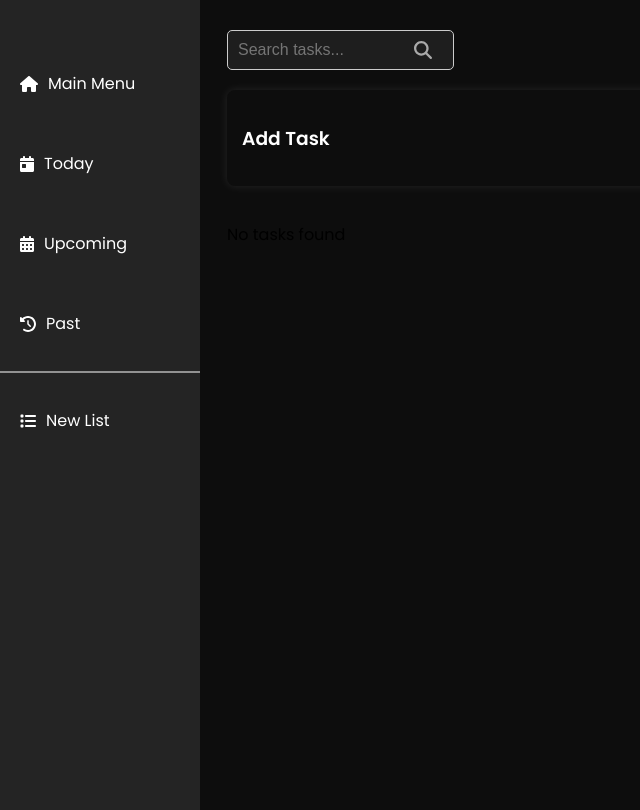
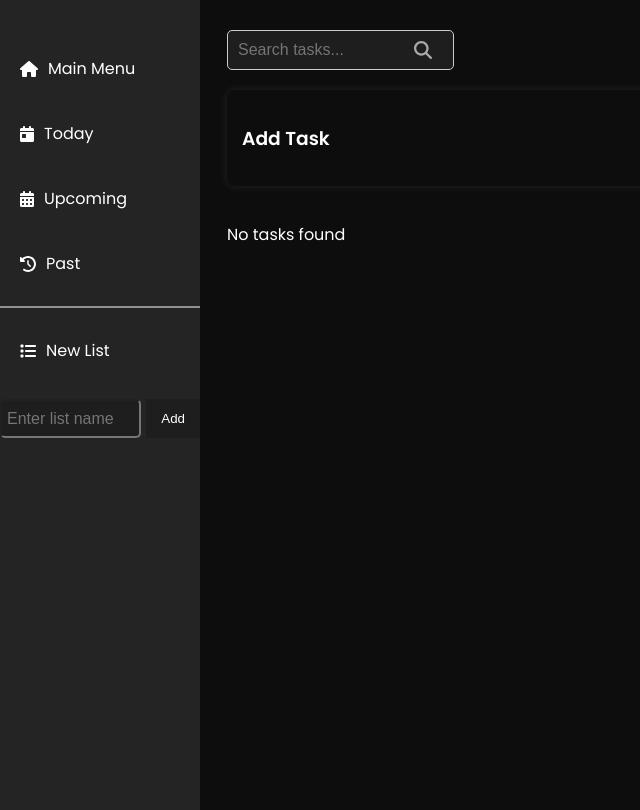
Before and after one commit to alperendnc/todo-app, a React (Create React App) app: page / in a window 1280 px wide. Both pictures are taken after a click on the item "New List". Shown: the whole page, without its empty margins (0-640 px from the left). Built offline with nearby package versions, Linux system fonts and the light colour scheme.

Commit message:
list insertion added and css changes made

```diff
--- a/src/App.css
+++ b/src/App.css
@@ -86,7 +86,16 @@ m .todo-form button {
   margin: 0;
   width: 100%;
 }
+.show-more {
+  color: #4a4b4b; /* Change this color as needed */
+  cursor: pointer;
+  margin-left: 5px;
+  text-decoration: underline; /* Optional: makes it look like a link */
+}
 
+.show-more:hover {
+  text-decoration: none; /* Optional: removes underline on hover */
+}
 .todo-item {
   display: flex;
   justify-content: space-between;
@@ -255,7 +264,6 @@ ul {
 }
 
 .navbar ul li {
-  margin: 15px 0;
   color: white;
   text-decoration: none;
   padding: 20px;
@@ -347,3 +355,43 @@ ul {
   font-size: 18px;
   cursor: pointer;
 }
+
+p {
+  color: white;
+}
+.input-container {
+  display: flex;
+  gap: 5px;
+}
+.new-list-wrapper {
+  display: flex;
+  align-items: center;
+  gap: 5px;
+  margin-bottom: 5px;
+}
+
+.new-list-input {
+  width: 90%;
+  padding: 5px;
+  background-color: #1e1e1e;
+  color: white;
+  border-radius: 5px;
+  font-size: 16px;
+}
+
+.new-list-button {
+  padding: 5px 10px;
+  background-color: #4a4b4b;
+  color: white;
+  border: none;
+  cursor: pointer;
+  border-radius: 5px;
+}
+
+.new-list-button:hover {
+  background-color: #242424;
+}
+.list-item {
+  display: flex;
+  justify-content: space-between;
+}
--- a/src/components/Navbar.js
+++ b/src/components/Navbar.js
@@ -1,3 +1,4 @@
+import { useState } from "react";
 import { FontAwesomeIcon } from "@fortawesome/react-fontawesome";
 import {
   faCalendarDay,
@@ -5,9 +6,31 @@ import {
   faHome,
   faList,
   faHistory,
+  faTrash, // faTrash burada düzgünce tanımlandı.
 } from "@fortawesome/free-solid-svg-icons";
 
 const Navbar = ({ setFilterType }) => {
+  const [showInput, setShowInput] = useState(false);
+  const [taskName, setTaskName] = useState("");
+  const [tasks, setTasks] = useState([]);
+
+  const handleNewListClick = () => {
+    setShowInput(!showInput);
+  };
+
+  const handleAddTask = () => {
+    if (taskName.trim()) {
+      setTasks([...tasks, taskName]);
+      setTaskName("");
+      setShowInput(false);
+    }
+  };
+
+  const handleDeleteTask = (index) => {
+    const updatedTasks = tasks.filter((_, i) => i !== index);
+    setTasks(updatedTasks);
+  };
+
   return (
     <nav className="navbar">
       <ul>
@@ -28,10 +51,38 @@ const Navbar = ({ setFilterType }) => {
           Past
         </li>
         <div className="nav-divider"></div>
-        <li>
+        <li onClick={handleNewListClick}>
           <FontAwesomeIcon className="nav-icon" icon={faList} />
-          New List
+          <div>New List</div>
         </li>
+      </ul>
+
+      {showInput && (
+        <div className="input-container">
+          <input
+            type="text"
+            placeholder="Enter list name"
+            className="new-list-input"
+            value={taskName}
+            onChange={(e) => setTaskName(e.target.value)}
+          />
+          <button onClick={handleAddTask} className="add-button">
+            Add
+          </button>
+        </div>
+      )}
+
+      <ul className="task-list">
+        {tasks.map((task, index) => (
+          <li key={index} className="list-item">
+            <span>{task}</span>
+            <FontAwesomeIcon
+              icon={faTrash}
+              className="delete-icon"
+              onClick={() => handleDeleteTask(index)}
+            />
+          </li>
+        ))}
       </ul>
     </nav>
   );
--- a/src/components/TodoItem.js
+++ b/src/components/TodoItem.js
@@ -35,6 +35,7 @@ const TodoItem = ({ todo }) => {
   const fullText = todo.title;
   const truncatedText =
     fullText.length > 30 ? fullText.slice(0, 30) + "..." : fullText;
+
   const toggleText = () => setIsExpanded(!isExpanded);
 
   const fullDescription = todo.description || "";
@@ -42,6 +43,7 @@ const TodoItem = ({ todo }) => {
     fullDescription.length > 30
       ? fullDescription.slice(0, 30) + "..."
       : fullDescription;
+
   const toggleDescription = () => setIsDescExpanded(!isDescExpanded);
 
   const priorityList = [
@@ -63,24 +65,38 @@ const TodoItem = ({ todo }) => {
         } ${priorityClass}`}
       >
         <span onClick={() => toggleTodo(todo.id)}>
-          {isExpanded ? fullText : truncatedText}
-        </span>
+          <div style={{ display: "flex", alignItems: "center" }}>
+            <span>{isExpanded ? fullText : truncatedText}</span>
             {fullText.length > 30 && (
-          <span className="show-more" onClick={toggleText}>
+              <span
+                className="show-more"
+                onClick={toggleText}
+                style={{ marginLeft: "10px" }}
+              >
                 {isExpanded ? "Show less" : "Show more"}
               </span>
             )}
+          </div>
+        </span>
 
         {todo.description && (
           <>
             <span className="todo-description">
+              <div style={{ display: "flex", alignItems: "center" }}>
+                <span>
                   {isDescExpanded ? fullDescription : truncatedDescription}
                 </span>
                 {fullDescription.length > 30 && (
-              <span className="show-more" onClick={toggleDescription}>
+                  <span
+                    className="show-more"
+                    onClick={toggleDescription}
+                    style={{ marginLeft: "10px" }}
+                  >
                     {isDescExpanded ? "Show less" : "Show more"}
                   </span>
                 )}
+              </div>
+            </span>
           </>
         )}
 
--- a/src/components/index.js
+++ b/src/components/index.js
@@ -1,2 +1,2 @@
-export { default as TodoItem } from './TodoItem';
-export { default as TodoForm } from './TodoForm';
+export { default as TodoItem } from "./TodoItem";
+export { default as TodoForm } from "./TodoForm";
```
Lines whose indentation alone changed are shown as unchanged.
